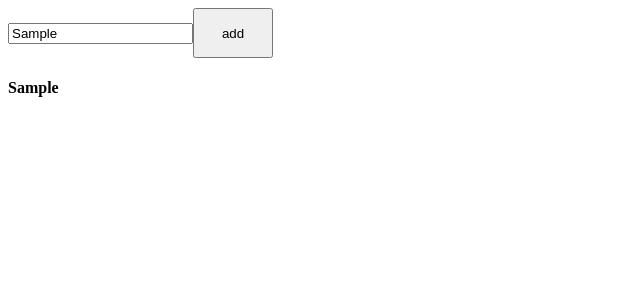
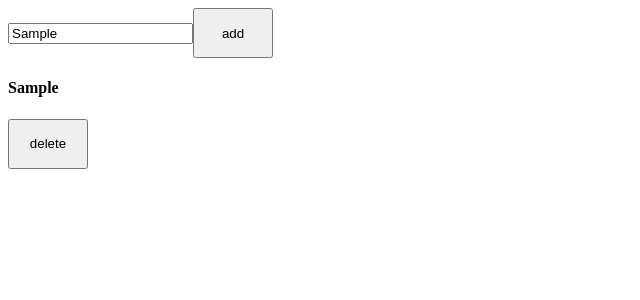
Before and after one commit to mphoChuene/React-practice, a React (Vite) app: page / in a window 1280 px wide. Both pictures are taken after typing "Sample" into the empty fields and a click on the button "add". Shown: the top 300 px of the page, without its empty margins (0-640 px from the left). Built offline with nearby package versions, Linux system fonts and the light colour scheme.

Commit message:
CRUD delete function

```diff
--- a/src/components/CRUD/Todo.jsx
+++ b/src/components/CRUD/Todo.jsx
@@ -1,30 +1,43 @@
-import React, { useState } from 'react'
+import React, { useState } from "react";
 
 const Todo = () => {
-    const [todoList,setTodoList]=useState([])
-    const [task,setTask]=useState('')
+  const [todoList, setTodoList] = useState([]);
+  const [task, setTask] = useState("");
 
-    const handleInput=(event)=>{
-        setTask(event.target.value)
+  const handleInput = (event) => {
+    setTask(event.target.value);
+  };
+  const addTask = () => {
+    setTodoList([...todoList, task]);
+  };
+  const deleteTask=(taskName)=>{
+        const newTodoList = todoList.filter((task)=>{
+            if (taskName===task){
+                return false
+            } else {
+                return true
             }
-
-    const addTask =()=>{
-        setTodoList([...todoList,task])
+        })
+        setTodoList(newTodoList)
   }
-
   return (
     <div>
       <div className="inputs">
         <input type="text" onChange={handleInput} />
         <button onClick={addTask}>add</button>
       </div>
-        <div className="task">
-            {todoList.map((task)=>{
-                return <h4>{task}</h4>
+      <div className="display">
+        {todoList.map((task) => {
+          return (
+            <div className="container">
+              <h4>{task}</h4>
+              <button onClick={()=>deleteTask(task)}>delete</button>
+            </div>
+          );
         })}
       </div>
     </div>
-  )
-}
+  );
+};
 
-export default Todo
+export default Todo;
```
Lines whose indentation alone changed are shown as unchanged.
